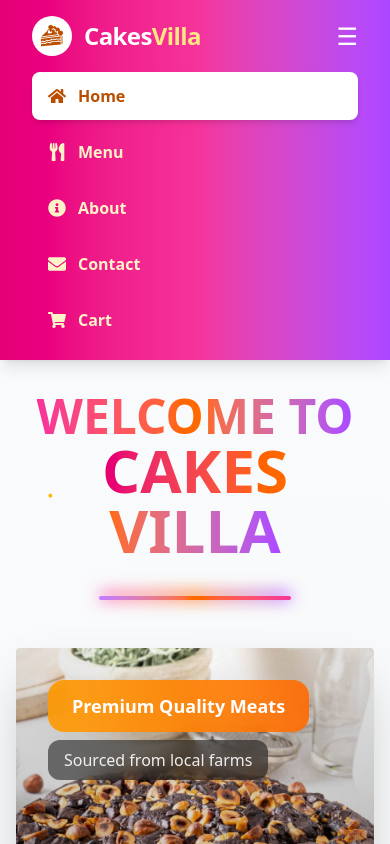
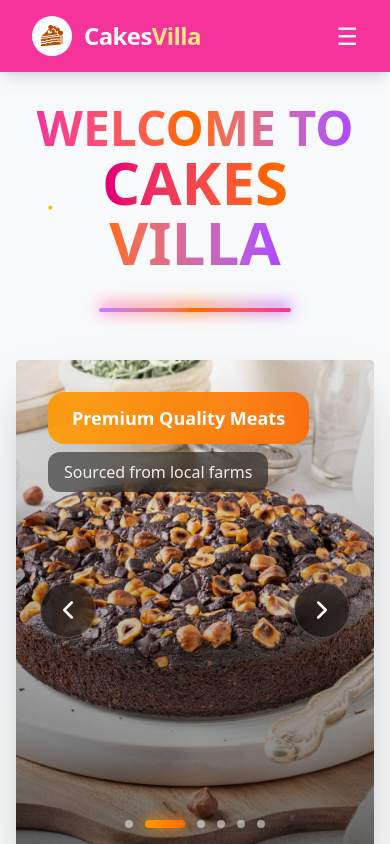
Before and after one commit to Hammad-000/cake, a React (Vite) app: page / in a window 390 px wide. Shown: the top 844 px of the page. Built offline with nearby package versions, Linux system fonts and the light colour scheme.

Commit message:
fix hamburger menu

```diff
--- a/src/components/FooterContent.jsx
+++ b/src/components/FooterContent.jsx
@@ -21,7 +21,7 @@ const FooterContent = () => {
 
                     {/* Contact Section */}
                     <div className="text-center">
-                        <h3 className="text-xl font-bold mb-3 text-orange-400">Contact</h3>
+                        <h3 className="text-xl font-bold mb-3 text-fuchsia-600 hover:cursor-pointer">Contact</h3>
                         <div className="space-y-2">
                             <p className="hover:text-gray-300 transition-colors cursor-pointer">
                                 +923110250787
--- a/src/components/Navbar.jsx
+++ b/src/components/Navbar.jsx
@@ -3,7 +3,6 @@ import { useLocation, useNavigate } from "react-router-dom";
 import { FaHome, FaUtensils, FaInfoCircle, FaEnvelope, FaShoppingCart } from "react-icons/fa";
 import { useCart } from './CartContext';
 import { GiCakeSlice } from "react-icons/gi";
-
 
 function Navbar() {
   const location = useLocation();
@@ -11,6 +10,7 @@ function Navbar() {
   const [activePath, setActivePath] = useState(location.pathname);
   const [showLogoutConfirm, setShowLogoutConfirm] = useState(false);
   const { totalItems } = useCart();
+  const [isMobileMenuOpen, setIsMobileMenuOpen] = useState(false);
 
   // Update active path when location changes
   useEffect(() => {
@@ -23,16 +23,15 @@ function Navbar() {
     { path: "/menu", label: "Menu", icon: FaUtensils },
     { path: "/about", label: "About", icon: FaInfoCircle },
     { path: "/contact", label: "Contact", icon: FaEnvelope },
-
   ];
 
-
-
-
+  const toggleMobileMenu = () => {
+    setIsMobileMenuOpen(!isMobileMenuOpen);
+  };
 
   return (
     <>
-      <nav className="navbar sticky top-0 z-50 bg-gradient-to-r from-pink-600 via-pink-500 to-purple-500 p-4 shadow-lg">
+      <nav className="navbar sticky top-0 z-50 bg-pink-500 p-4 shadow-lg">
         <div className="container mx-auto px-4">
           <div className="flex items-center justify-between">
             {/* Logo/Brand */}
@@ -41,14 +40,12 @@ function Navbar() {
               onClick={() => navigate("/")}
             >
               <div className="bg-white p-2 rounded-full group-hover:rotate-12 transition-transform duration-300">
-                <GiCakeSlice
-className="text-amber-700 text-2xl" />
+                <GiCakeSlice className="text-amber-700 text-2xl" />
               </div>
               <div>
                 <h1 className="text-2xl font-bold text-white tracking-tight">
                   Cakes<span className="text-amber-200">Villa</span>
                 </h1>
-
               </div>
             </div>
 
@@ -62,12 +59,11 @@ className="text-amber-700 text-2xl" />
                   <button
                     key={item.path}
                     onClick={() => navigate(item.path)}
-                    className={`
-                      flex items-center space-x-2 px-4 py-3 rounded-lg font-semibold
+                    className={`flex items-center space-x-2 px-4 py-3  rounded-lg font-semibold
                       transition-all duration-300 transform hover:scale-105
                       ${isActive
-                        ? 'bg-white text-pink-700 shadow-md'
-                        : 'text-amber-100 hover:bg-purple-800 hover:text-white'
+                        ? 'bg-white text-pink-700 shadow-md hover:cursor-pointer'
+                        : 'text-amber-100 hover:bg-fuchsia-600 hover:cursor-pointer transition-colors hover:text-white'
                       }
                     `}
                   >
@@ -81,12 +77,11 @@ className="text-amber-700 text-2xl" />
               <div className="relative ml-4">
                 <button
                   onClick={() => navigate("/cart")}
-                  className={`
-                    flex items-center space-x-2 px-4 py-3 rounded-lg font-semibold
+                  className={`flex items-center space-x-2 px-4 py-3 rounded-lg font-semibold
                     transition-all duration-300 transform hover:scale-105
                     ${activePath === "/cart"
-                      ? 'bg-white text-pink-700 shadow-md'
-                      : 'text-amber-100 hover:bg-purple-800 hover:text-white'
+                      ? 'bg-white text-pink-700 hover:cursor-pointer shadow-md'
+                      : 'text-amber-100 hover:bg-fuchsia-600 transition-colors hover:text-white'
                     }
                   `}
                 >
@@ -101,17 +96,19 @@ className="text-amber-700 text-2xl" />
                   )}
                 </button>
               </div>
-
-
             </div>
 
             {/* Mobile Menu Button */}
-            <button className="md:hidden text-white text-2xl hover:text-amber-200 transition-colors">
+            <button
+              className="md:hidden text-white text-2xl  transition-transform duration-300 transform  hover:text-amber-200 transition-colors"
+              onClick={toggleMobileMenu}
+            >
               ☰
             </button>
           </div>
 
           {/* Mobile Navigation (Fixed - no isCart error) */}
+          {isMobileMenuOpen && (
             <div className="md:hidden mt-4 space-y-2">
               {navItems.map((item) => {
                 const Icon = item.icon;
@@ -121,8 +118,7 @@ className="text-amber-700 text-2xl" />
                   <button
                     key={item.path}
                     onClick={() => navigate(item.path)}
-                  className={`
-                    w-full flex items-center justify-between px-4 py-3 rounded-lg font-semibold
+                    className={`w-full flex items-center justify-between px-4 py-3 rounded-lg font-semibold
                       transition-all duration-300
                       ${isActive
                         ? 'bg-white text-amber-700 shadow-md'
@@ -141,8 +137,7 @@ className="text-amber-700 text-2xl" />
               {/* Cart in Mobile Menu */}
               <button
                 onClick={() => navigate("/cart")}
-              className={`
-                w-full flex items-center justify-between px-4 py-3 rounded-lg font-semibold
+                className={`w-full flex items-center justify-between px-4 py-3 rounded-lg font-semibold
                   transition-all duration-300
                   ${activePath === "/cart"
                     ? 'bg-white text-pink-700 shadow-md'
@@ -161,13 +156,10 @@ className="text-amber-700 text-2xl" />
                   </span>
                 )}
               </button>
-
-
             </div>
+          )}
         </div>
       </nav>
-
-
     </>
   );
 }
--- a/src/components/PriceRange.jsx
+++ b/src/components/PriceRange.jsx
@@ -22,7 +22,7 @@ function PriceRange({ priceRange, initPriceRange, setPriceRange, isMobile }) {
           {priceRange.isApplied && (
             <button
               onClick={resetPrice}
-              className={`text-amber-600 hover:text-amber-700 ${
+              className={`text-pink-600 hover:text-pink-700 ${
                 isMobile ? 'text-base' : 'text-sm'
               }`}
             >
--- a/src/components/ProductsCard.jsx
+++ b/src/components/ProductsCard.jsx
@@ -67,7 +67,7 @@ function ProductsCard({ product }) {
     >
       <div
         key={product.id}
-        className="border rounded-xl shadow-md hover:shadow-xl overflow-hidden transform hover:scale-[1.02] transition-all duration-300 ease-in-out bg-white h-full flex flex-col"
+        className="border rounded-xl  shadow-md hover:shadow-xl overflow-hidden transform hover:scale-[1.02] transition-all duration-300 ease-in-out bg-white h-full flex flex-col"
       >
         <div className="relative w-full h-48 overflow-hidden shrink-0">
           <img
```
Lines whose indentation alone changed are shown as unchanged.
